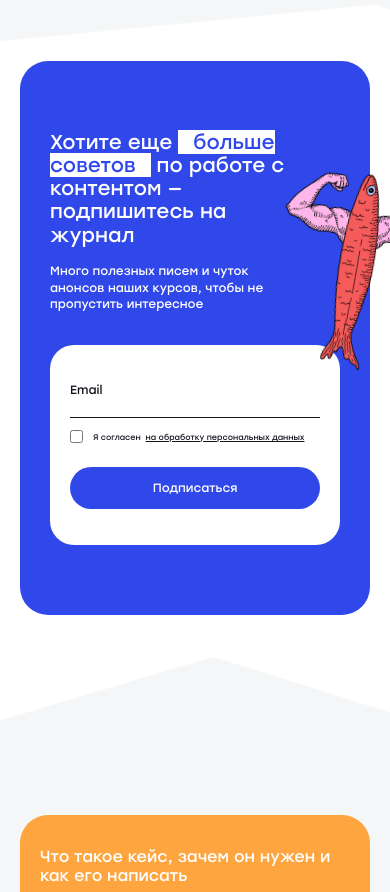
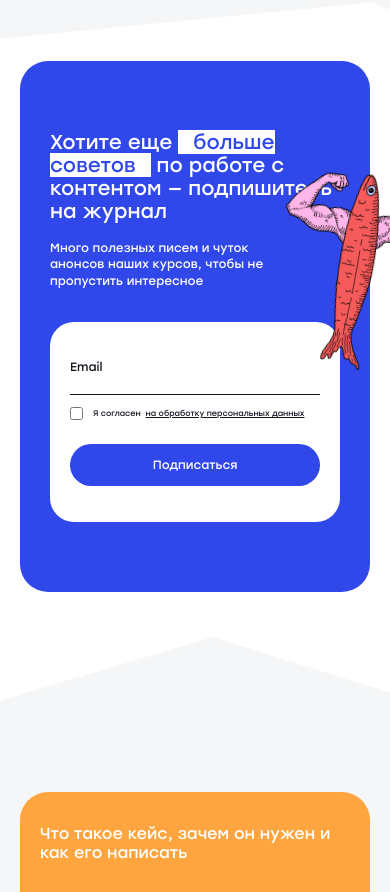
Before and after one commit to Hillel1408/journal-fish, a website: page #src/index.html in a window 390 px wide. Shown: the part 4360-5252 px from the top of the page. Drawn offline with nearby package versions, Linux system fonts and the light colour scheme; files that its build step writes are made by us from their sources.

Commit message:
Журнал Рыба

```diff
--- a/#src/scss/sections/subscription.scss
+++ b/#src/scss/sections/subscription.scss
@@ -78,7 +78,6 @@
       }
       @media (max-width: 767px) {
         margin-bottom: 16px;
-        max-width: 249px;
       }
     }
     p {
```
Also changed, not shown: dist/css/style.css.
